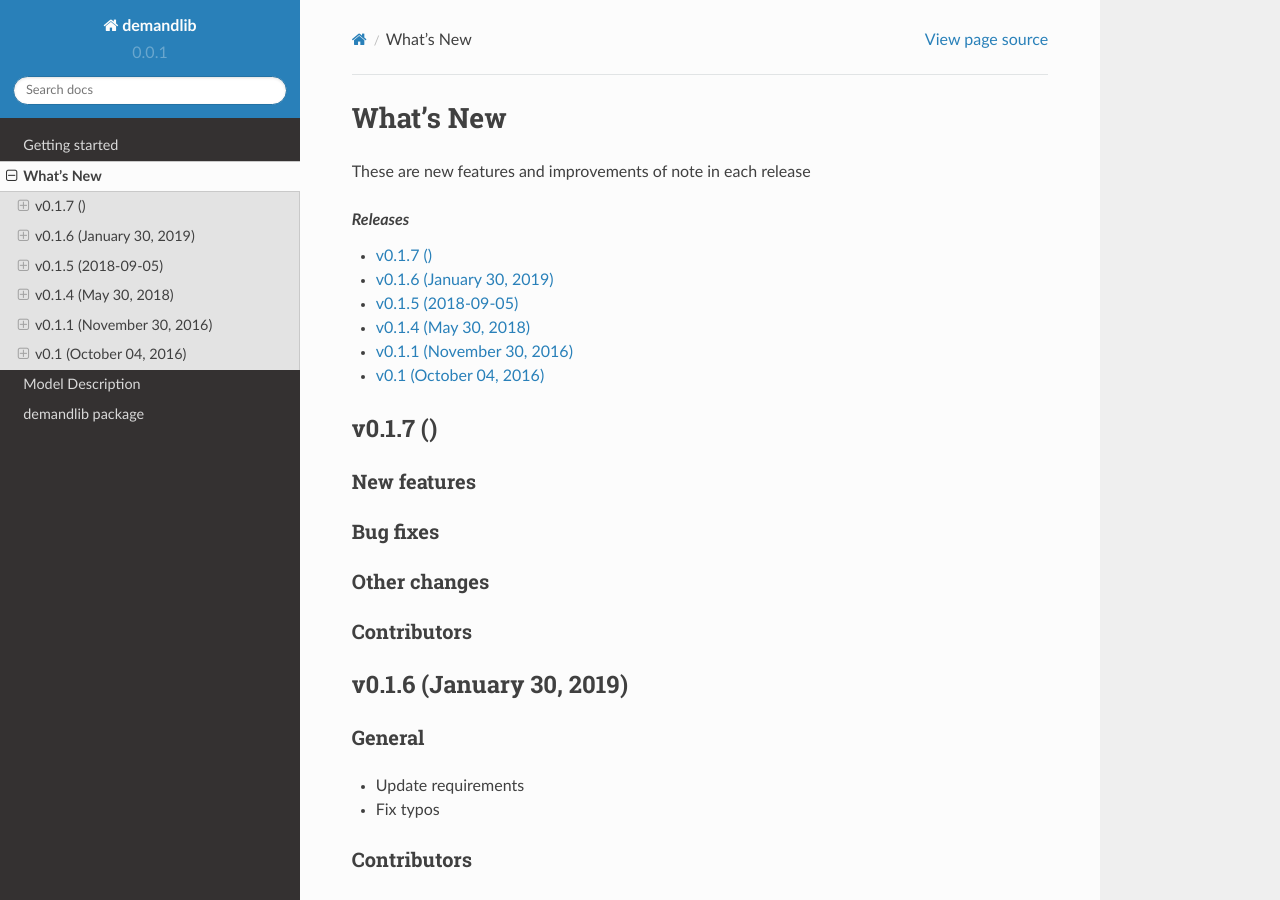
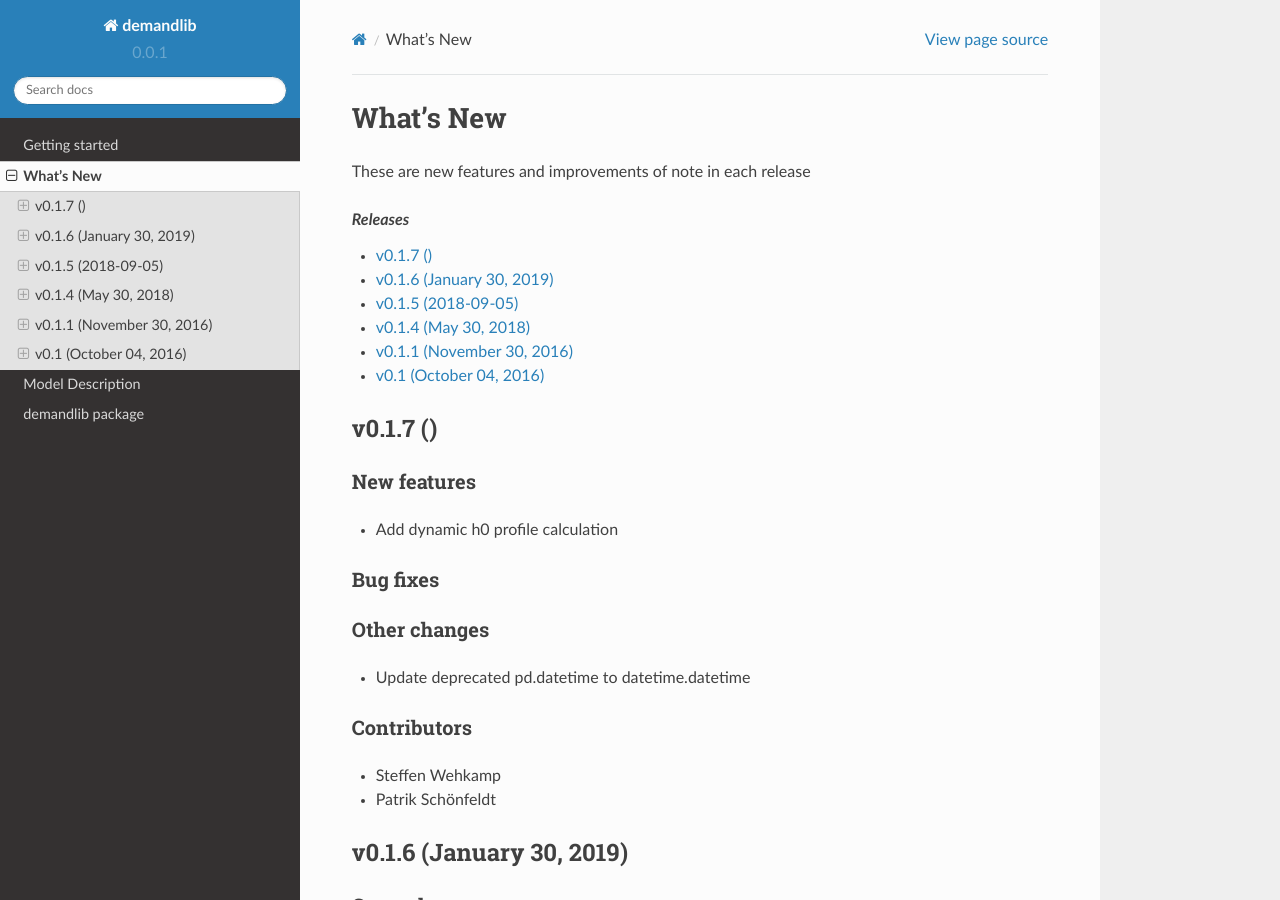
Before and after one commit to oemof/demandlib, a Sphinx documentation site: the page built from doc/whats_new.rst, in a window 1280 px wide and 900 px high. Built offline with Sphinx 7.4.7 and the Read the Docs theme 2.0.0, drawn with Linux system fonts in a browser that asks for light colours; formulas are drawn with MathJax 3.

Commit message:
Add recent changes to whatsnew file

```diff
--- a/doc/whatsnew/v017.txt
+++ b/doc/whatsnew/v017.txt
@@ -3,6 +3,7 @@ v0.1.7 ()
 
 New features
 ############
+* Add dynamic h0 profile calculation
 
 
 Bug fixes
@@ -11,7 +12,10 @@ Bug fixes
 
 Other changes
 #############
+* Update deprecated pd.datetime to datetime.datetime
 
 
 Contributors
 ############
+* Steffen Wehkamp
+* Patrik Schönfeldt
```
